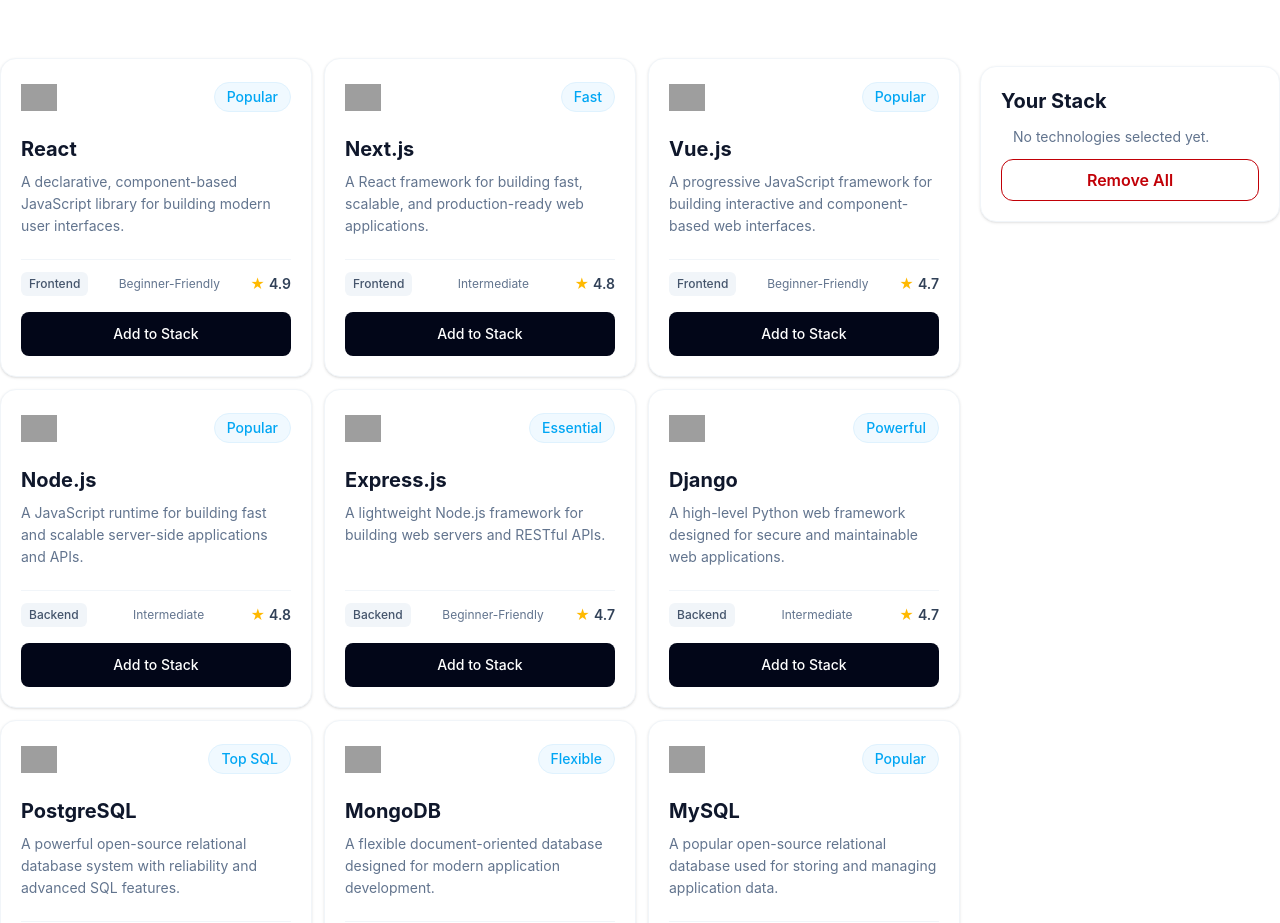
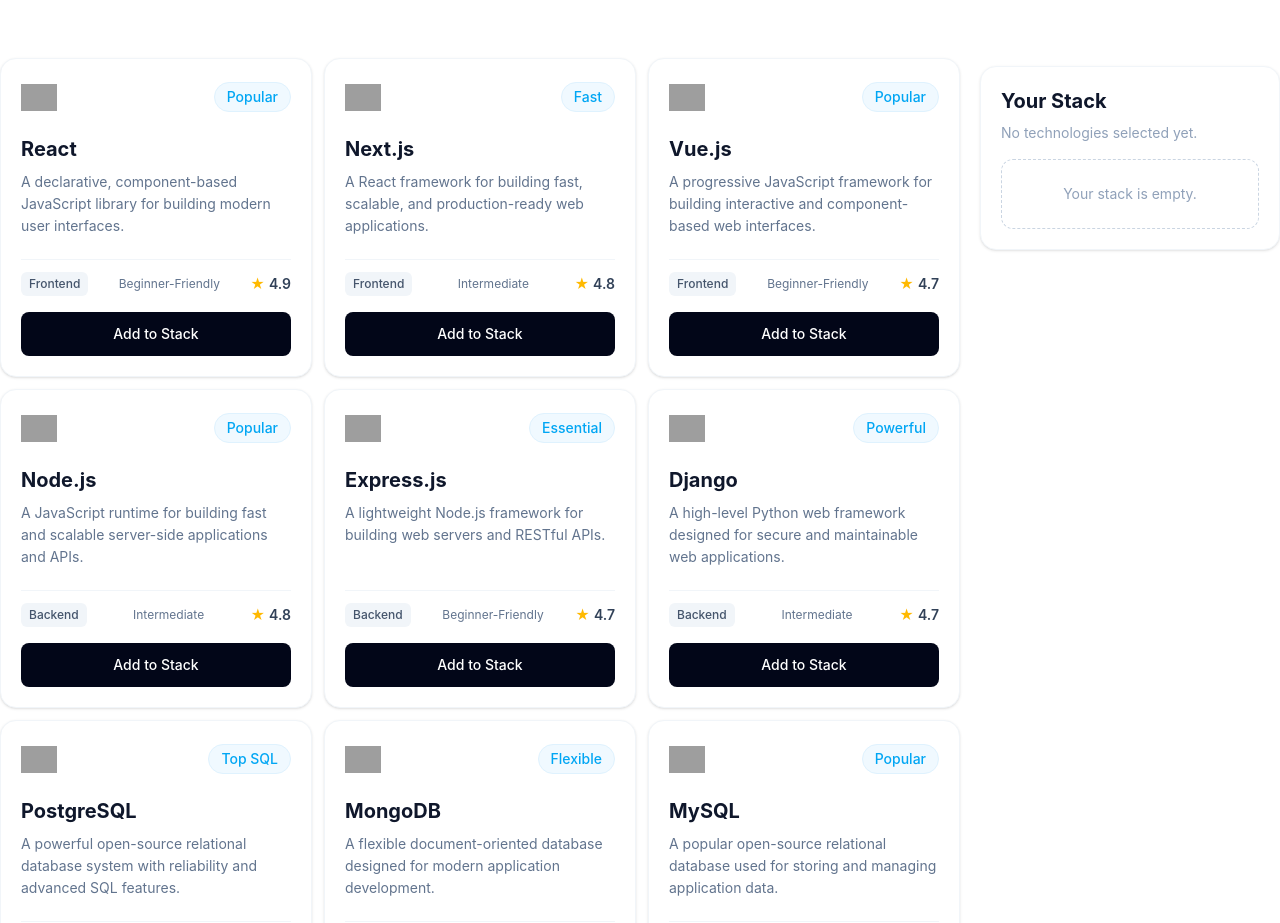
Before and after one commit to monima40/assignment-5, a React (Vite) app: page / in a window 1280 px wide. Shown: the part 940-1863 px from the top of the page. Built offline with nearby package versions, Linux system fonts and the light colour scheme; grey boxes are pictures that could not be loaded.

Commit message:
Your Stack Section Updated

```diff
--- a/src/App.tsx
+++ b/src/App.tsx
@@ -20,7 +20,7 @@
      <main>
 
 
-    <Suspense fallback={<Loading/>}>
+     <Suspense fallback={<Loading/>}>
       <Technologies dataPromise = {dataPromise()}/>
 
     </Suspense>
--- a/src/components/AllIssues.tsx
+++ b/src/components/AllIssues.tsx
@@ -61,7 +61,7 @@
                   onRemoveAll={handleRemoveAll} />
                </div>
 
-          </div>;
+          </div>
 
 
       </>
--- a/src/components/Card.tsx
+++ b/src/components/Card.tsx
@@ -56,7 +56,7 @@
 
 
     </div>
-  );
+  )
 };
 
 export default Card;
--- a/src/components/Footer.tsx
+++ b/src/components/Footer.tsx
@@ -1,6 +1,14 @@
-const Footer = () =>{
 
-    return <div></div>
-}
+//import logo from '../assets/logo-text.png';
 
-export default Footer
+const Footer = () => {
+  return (<>
+
+
+
+  </>
+
+  )
+};
+
+export default Footer;
--- a/src/components/Technologies.tsx
+++ b/src/components/Technologies.tsx
@@ -24,7 +24,7 @@
 
 
         </div>
-    );
+    )
 };
 
 export default Technologies;
--- a/src/components/YourStack.tsx
+++ b/src/components/YourStack.tsx
@@ -17,21 +17,28 @@
 
     <div className="sticky top-24 self-start">
       <div className="my-2 rounded-2xl border border-slate-100 bg-white p-5 shadow-sm md:ml-5">
-        <h2 className="mb-2 text-xl font-bold text-slate-900">
-          Your Stack
+
+        <h2 className="mb-2 text-xl font-bold text-slate-900">Your Stack
         </h2>
+        <p className="mb-3 text-sm text-slate-400">
+          {completedIssues.length === 0
+          ? "No technologies selected yet."
+         : `${completedIssues.length} ${
+           completedIssues.length === 1 ? "Technology" : "Technologies"
+          } Selected`}
+         </p>
 
-        <div className="m-3 space-y-2">
+        <div className="mt-2 space-y-2">
           {completedIssues.length === 0 ? (
-            <p className="text-sm text-slate-500">
-              No technologies selected yet.
-            </p>
-          ) : (
+          <div className="mt-4 flex min-h-17.5 items-center justify-center rounded-xl border border-dashed border-slate-300">
+           <p className="text-sm text-slate-400 ">
+           Your stack is empty.
+           </p>
+           </div>) : (
             completedIssues.map((issue) => (
               <div
                 key={issue.id}
-                className="flex items-center gap-3 rounded-lg border border-slate-200 bg-white p-3"
-              >
+                className="flex items-center gap-3 rounded-lg border border-slate-200 bg-white p-3">
                 <img
                   src={issue.icon}
                   alt={issue.name}
@@ -61,18 +68,20 @@
           )}
         </div>
 
-        <button
+       {
+        completedIssues.length > 0 && ( <button
           type="button"
           onClick={onRemoveAll}
           className="w-full cursor-pointer rounded-xl border border-red-700 bg-white p-2 font-semibold text-red-700 transition hover:bg-red-50"
         >
           Remove All
-        </button>
+        </button>)
+       }
       </div>
     </div>
 
         </>
-    );
+    )
 };
 
 export default YourStack;
--- a/src/index.css
+++ b/src/index.css
@@ -1,5 +1,9 @@
 @import "tailwindcss";
 
+.hover:hover {
+    color: #DB2777;
+    transition: color 150ms;
+}
 
 @Layer base {
 
```
